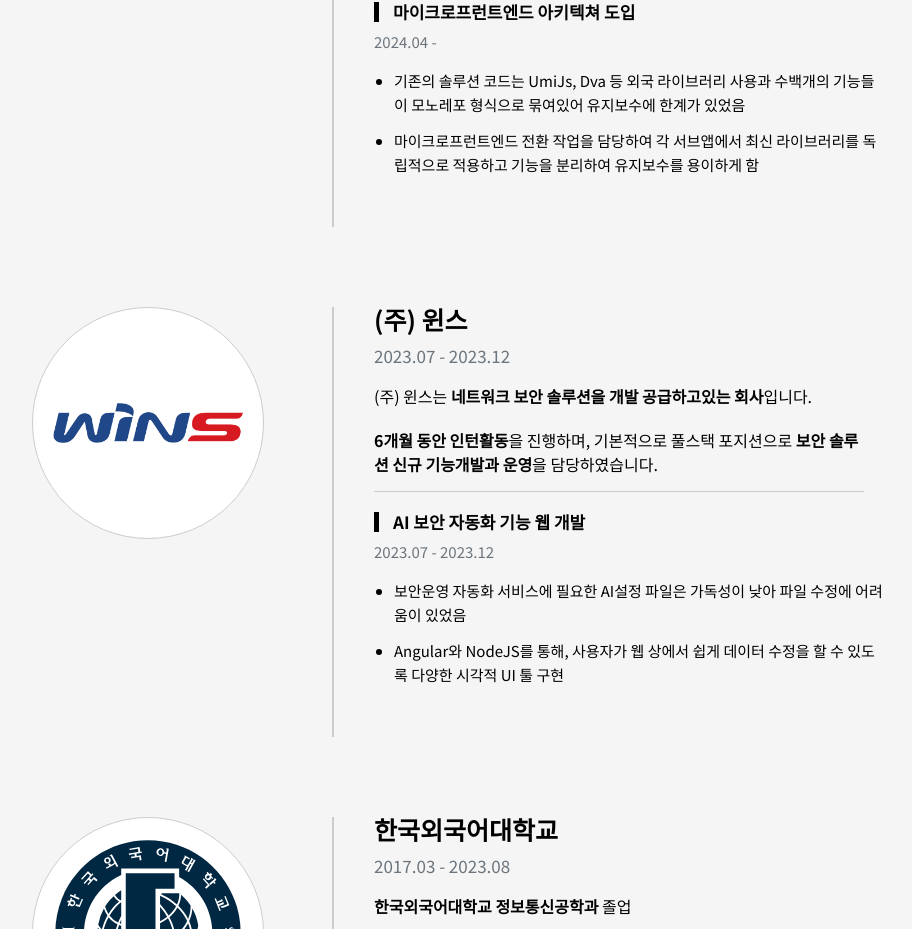
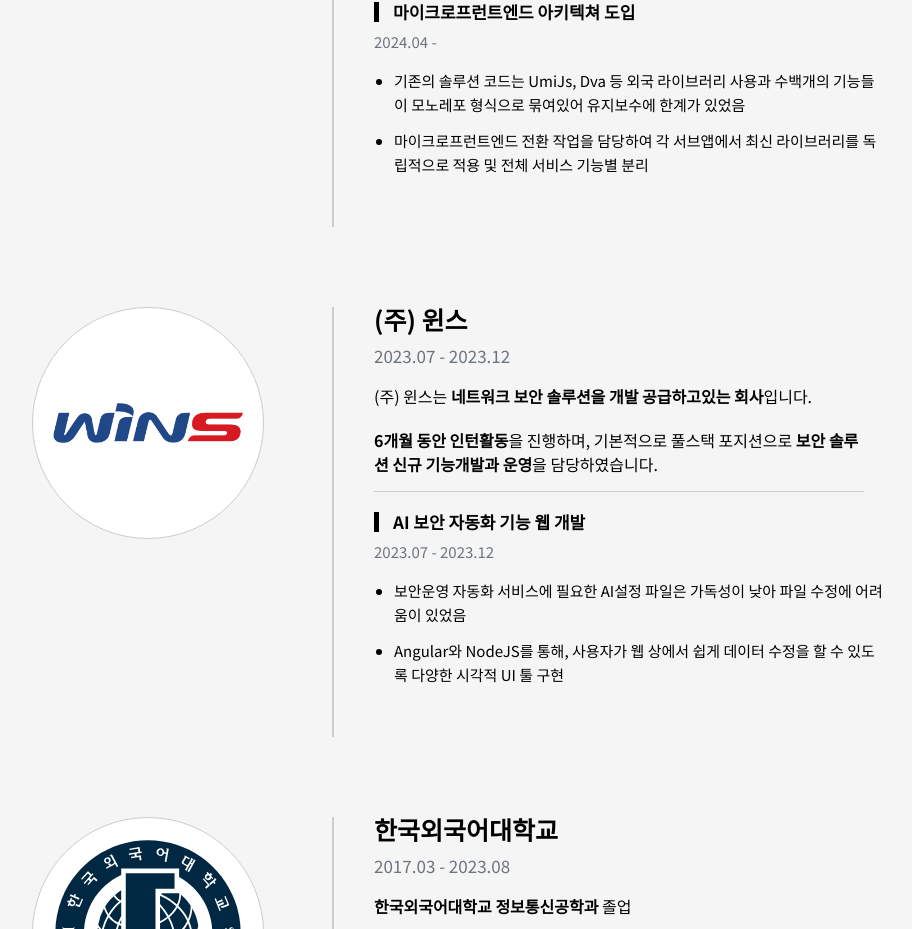
Before and after one commit to HongDongk/Portfolio, a React (Create React App) app: page / in a window 1280 px wide. Shown: the part 4435-5364 px from the top of the page, without its empty margins (192-1104 px from the left). Built offline with nearby package versions, Linux system fonts and the light colour scheme.

Commit message:
readME, 커리어 문구수정

```diff
--- a/src/components/CareerSection/CarrerBox.tsx
+++ b/src/components/CareerSection/CarrerBox.tsx
@@ -37,7 +37,7 @@ const companyData = [
         taskDuration: '2024.04 - ',
         taskDetail: [
           '기존의 솔루션 코드는 UmiJs, Dva 등 외국 라이브러리 사용과 수백개의 기능들이 모노레포 형식으로 묶여있어 유지보수에 한계가 있었음 ',
-          '마이크로프런트엔드 전환 작업을 담당하여 각 서브앱에서 최신 라이브러리를 독립적으로 적용하고 기능을 분리하여 유지보수를 용이하게 함',
+          '마이크로프런트엔드 전환 작업을 담당하여 각 서브앱에서 최신 라이브러리를 독립적으로 적용 및 전체 서비스 기능별 분리',
         ],
       },
     ],
```
Also changed, not shown: 1 other file (tests, documents, lock files or other folders).
